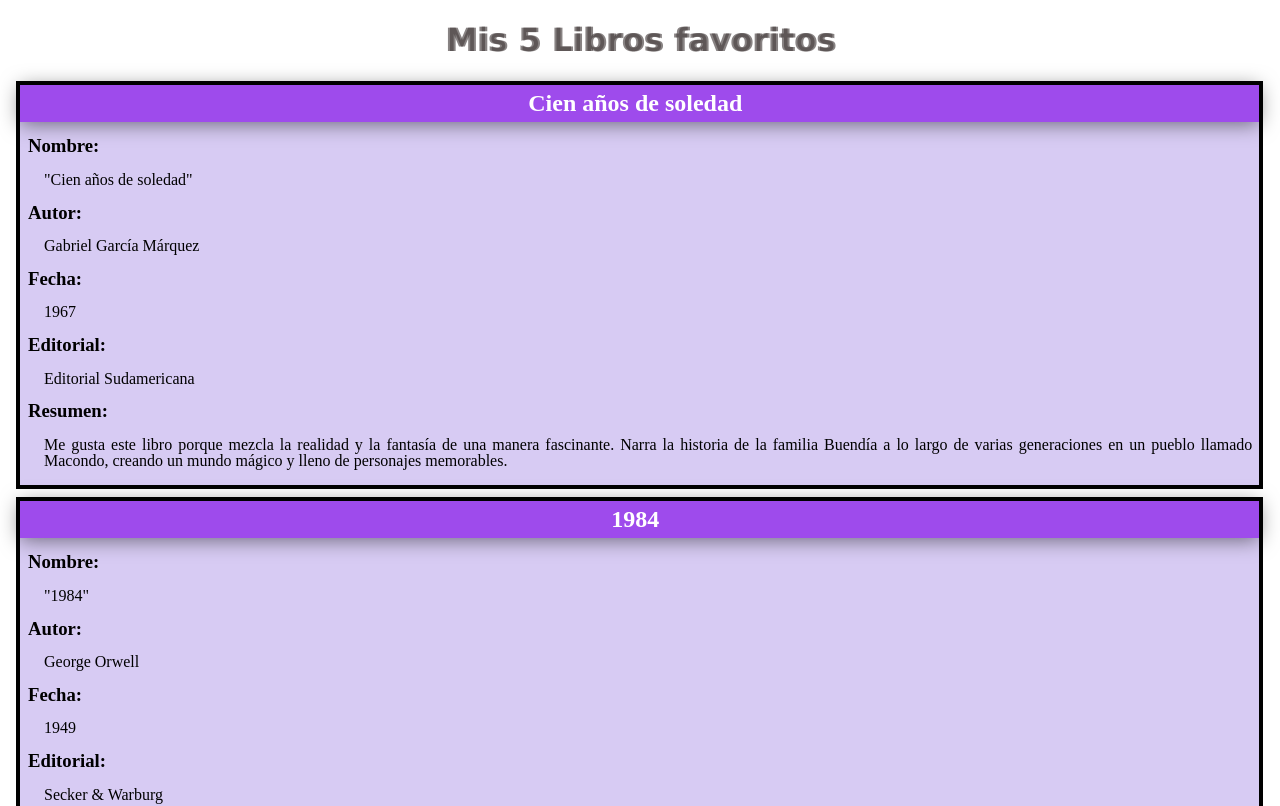
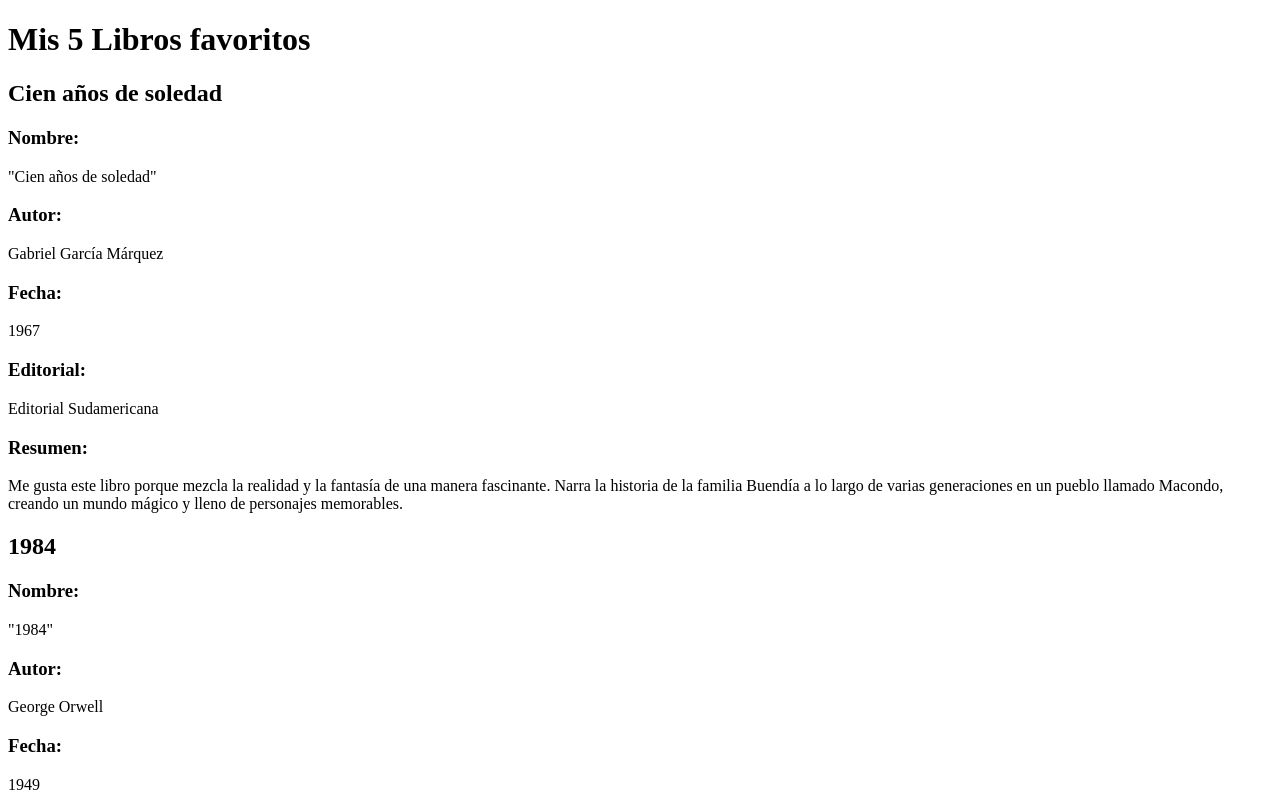
Before and after one commit to miguets/TDAW, a plain HTML site: page index.html in a window 1280 px wide. Shown: the top 806 px of the page. Drawn offline with Linux system fonts and the light colour scheme.

Commit message:
version sin css

```diff
--- a/index.html
+++ b/index.html
@@ -3,49 +3,6 @@
 <head>
     <meta charset="UTF-8">
     <title>Libros</title>
-    <style>
-        body{
-
-        }
-        div{
-            width: 98%;
-            text-align: justify;
-            border: .25rem solid black;
-            line-height: 0.8rem;
-            margin: 0.5rem;
-            background-color: rgb(215, 203, 243);
-        }
-        h1{
-            text-align: center;
-            text-shadow: .13rem 0;
-            color: rgba(71, 64, 64, 0.649);
-            font-family:'Lucida Sans', 'Lucida Sans Regular', 'Lucida Grande', 'Lucida Sans Unicode', Geneva, Verdana, sans-serif;
-
-
-        }
-        h2{
-            background: rgb(158, 75, 236);
-            color: white;
-            box-shadow: 0px 2px 20px 0px rgba(0, 0, 0, 0.5);
-            margin: 0;
-            font-weight: bold;
-            padding: 0.5em;
-            text-align: center;
-            padding-left:  0.24rem;
-        }
-
-        h3{
-            padding-left:  .5rem;
-        }
-
-        p{
-            padding-top: -.5rem;
-            padding-left:  1.5rem;
-            padding-right: 0.4rem;
-            line-height: 1rem;
-        }
-
-    </style>
 </head>
 <body>
     <h1>Mis 5 Libros favoritos</h1>
```
